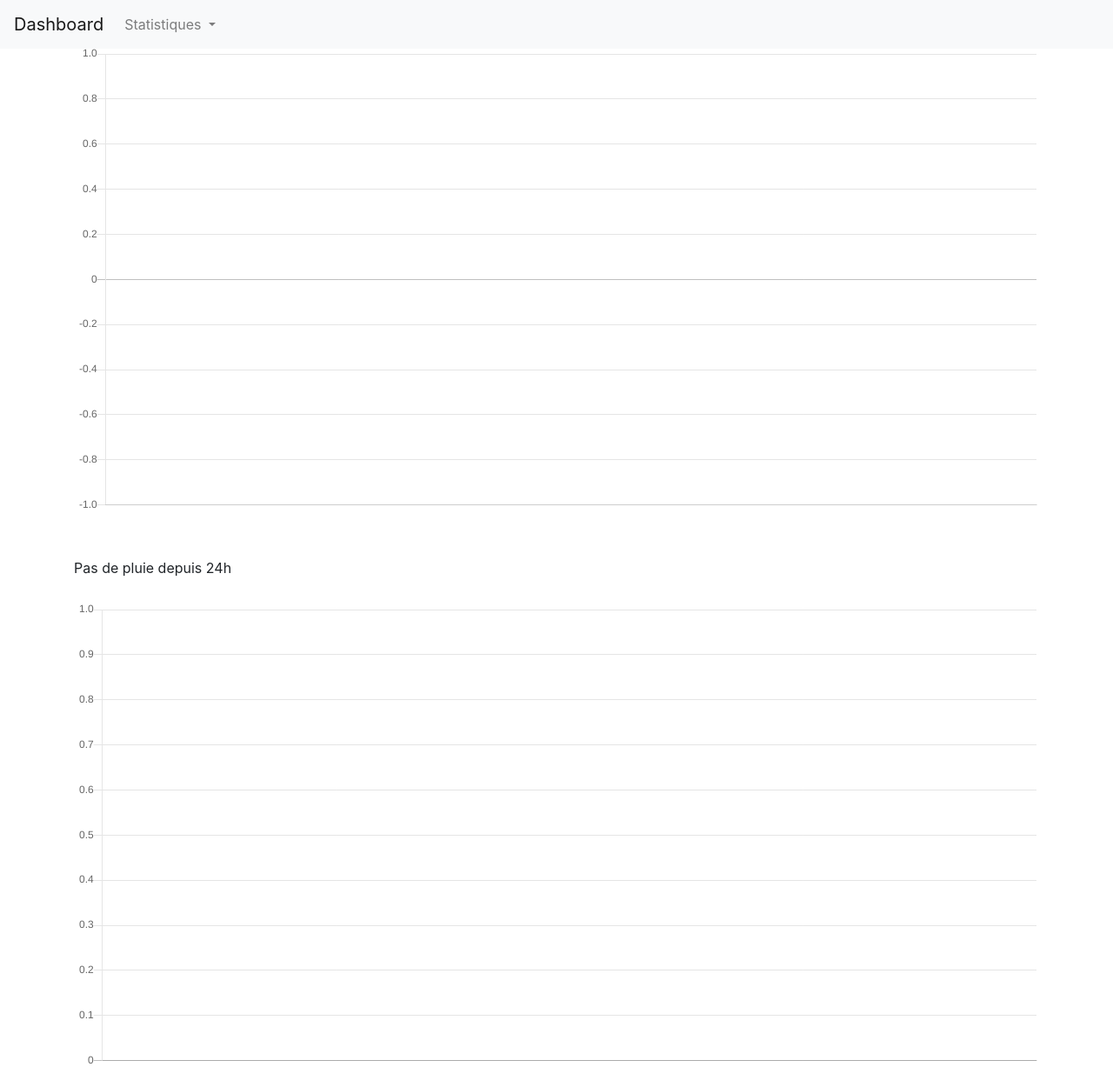
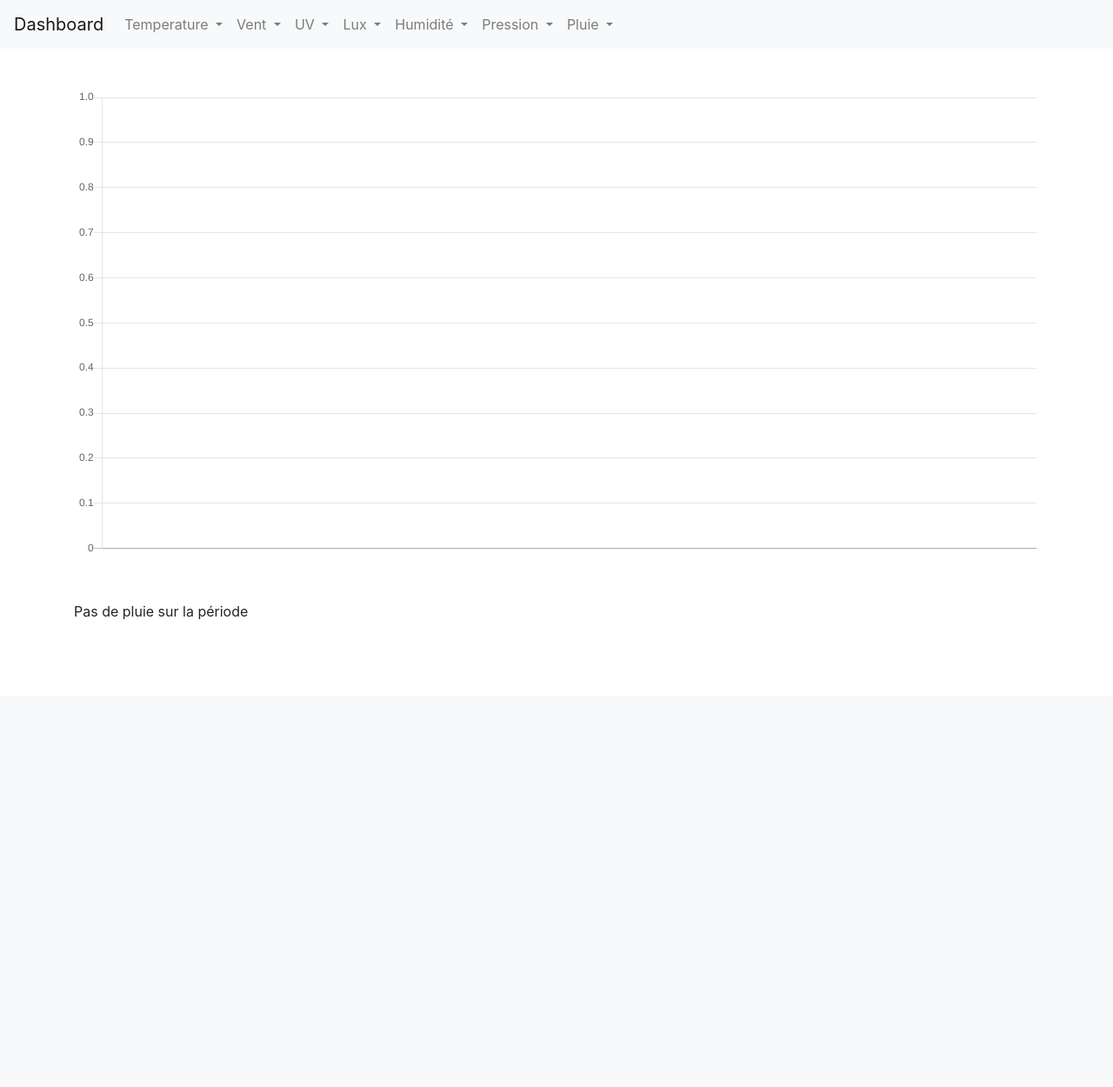
Before and after one commit to VivienCormier/weather-station-web, a Django app: page /statistics/rain/ in a window 1280 px wide. Shown: the whole page at 87% size. After the commit the page ends 712 px from the top, so only its background shows below. Run offline with Django 3.2, Linux system fonts and the light colour scheme; data that the repository does not hold is empty; some libraries are stand-ins or nearby versions.

Commit message:
improve menu

```diff
--- a/weather_station/templates/layout/base.html
+++ b/weather_station/templates/layout/base.html
@@ -12,7 +12,7 @@
     <script type="text/javascript" src="{% static "Chart.min.js" %}"></script>
 </head>
 <body>
-        <nav class="navbar navbar-expand-lg navbar-light bg-light">
+        <nav class="navbar navbar-expand-lg navbar-light bg-light" style="margin-bottom: 50px;">
             <a class="navbar-brand" href="{% url 'index' %}">Dashboard</a>
             <button class="navbar-toggler" type="button" data-toggle="collapse" data-target="#navbarSupportedContent" aria-controls="navbarSupportedContent" aria-expanded="false" aria-label="Toggle navigation">
                 <span class="navbar-toggler-icon"></span>
@@ -20,17 +20,60 @@
             <div class="collapse navbar-collapse" id="navbarSupportedContent">
                 <ul class="navbar-nav mr-auto">
                 <li class="nav-item dropdown">
-                    <a class="nav-link dropdown-toggle" href="{% url 'statistics' %}" id="navbarDropdown" role="button" data-toggle="dropdown" aria-haspopup="true" aria-expanded="false">
-                    Statistiques
+                    <a class="nav-link dropdown-toggle" href="{% url 'temperature' %}" id="navbarDropdown" role="button" data-toggle="dropdown" aria-haspopup="true" aria-expanded="false">
+                        Temperature
                     </a>
                     <div class="dropdown-menu" aria-labelledby="navbarDropdown">
-                    <a class="dropdown-item" href="{% url 'temperature' %}">Temperature</a>
-                    <a class="dropdown-item" href="{% url 'wind' %}">Vent</a>
-                    <a class="dropdown-item" href="{% url 'uv' %}">UV</a>
-                    <a class="dropdown-item" href="{% url 'lux' %}">Lux</a>
-                    <a class="dropdown-item" href="{% url 'humidity' %}">Humidité</a>
-                    <a class="dropdown-item" href="{% url 'pressure' %}">Pression</a>
-                    <a class="dropdown-item" href="{% url 'rain' %}">Pluie</a>
+                        <a class="dropdown-item" href="{% url 'temperature' %}">Aujourd'hui</a>
+                    </div>
+                </li>
+                <li class="nav-item dropdown">
+                    <a class="nav-link dropdown-toggle" href="{% url 'wind' %}" id="navbarDropdown" role="button" data-toggle="dropdown" aria-haspopup="true" aria-expanded="false">
+                    Vent
+                    </a>
+                    <div class="dropdown-menu" aria-labelledby="navbarDropdown">
+                        <a class="dropdown-item" href="{% url 'wind' %}">Aujourd'hui</a>
+                    </div>
+                </li>
+                <li class="nav-item dropdown">
+                    <a class="nav-link dropdown-toggle" href="{% url 'uv' %}" id="navbarDropdown" role="button" data-toggle="dropdown" aria-haspopup="true" aria-expanded="false">
+                    UV
+                    </a>
+                    <div class="dropdown-menu" aria-labelledby="navbarDropdown">
+                        <a class="dropdown-item" href="{% url 'uv' %}">Aujourd'hui</a>
+                    </div>
+                </li>
+                <li class="nav-item dropdown">
+                    <a class="nav-link dropdown-toggle" href="{% url 'lux' %}" id="navbarDropdown" role="button" data-toggle="dropdown" aria-haspopup="true" aria-expanded="false">
+                    Lux
+                    </a>
+                    <div class="dropdown-menu" aria-labelledby="navbarDropdown">
+                        <a class="dropdown-item" href="{% url 'lux' %}">Aujourd'hui</a>
+                    </div>
+                </li>
+                <li class="nav-item dropdown">
+                    <a class="nav-link dropdown-toggle" href="{% url 'humidity' %}" id="navbarDropdown" role="button" data-toggle="dropdown" aria-haspopup="true" aria-expanded="false">
+                        Humidité
+                    </a>
+                    <div class="dropdown-menu" aria-labelledby="navbarDropdown">
+                        <a class="dropdown-item" href="{% url 'humidity' %}">Aujourd'hui</a>
+                    </div>
+                </li>
+                <li class="nav-item dropdown">
+                    <a class="nav-link dropdown-toggle" href="{% url 'pressure' %}" id="navbarDropdown" role="button" data-toggle="dropdown" aria-haspopup="true" aria-expanded="false">
+                        Pression
+                    </a>
+                    <div class="dropdown-menu" aria-labelledby="navbarDropdown">
+                        <a class="dropdown-item" href="{% url 'pressure' %}">Aujourd'hui</a>
+                    </div>
+                </li>
+                <li class="nav-item dropdown">
+                    <a class="nav-link dropdown-toggle" href="{% url 'rain' %}" id="navbarDropdown" role="button" data-toggle="dropdown" aria-haspopup="true" aria-expanded="false">
+                        Pluie
+                    </a>
+                    <div class="dropdown-menu" aria-labelledby="navbarDropdown">
+                        <a class="dropdown-item" href="{% url 'rain' %}">Aujourd'hui</a>
+                        <a class="dropdown-item" href="{% url 'rain' 'month' %}">Année</a>
                     </div>
                 </li>
                 </ul>
--- a/weather_station/templates/rain.html
+++ b/weather_station/templates/rain.html
@@ -10,22 +10,17 @@
         </div>
         <div class="row">
                 <div class="col-sm" style="margin-top: 30px;">
-                    {% if sum.rain_fall__sum %}Total sur les dernières 24h: {{ sum.rain_fall__sum }}mm{% else %}Pas de pluie depuis 24h{% endif %}
-                </div>
-        </div>
-        <div class="row" style="margin-top: 30px;">
-                <div class="col-sm">
-                    <canvas id="sum_rain"></canvas>
+                    {% if sum.rain_fall__sum %}Total sur la période: {{ sum.rain_fall__sum }}mm{% else %}Pas de pluie sur la période{% endif %}
                 </div>
         </div>
     </div>
     <script>
-        var config1 = {
+        var config = {
             type: 'line',
             data: {
                 labels: [
                         {% for measurement in measurements %}
-                            '{{ measurement.created_at|timezone:"Europe/Paris"|date:"G:i" }}',
+                            '{{ measurement.date }}',
                         {% endfor %}
                     ],
                 datasets: [{
@@ -34,55 +29,6 @@
                     borderColor: "#5893d4",
                     data: [
                         {% for measurement in measurements %}
-                            {{ measurement.rain_fall|default_if_none:0 }},
-                        {% endfor %}
-                    ],
-                    fill: false,
-                }]
-            },
-            options: {
-                responsive: true,
-                legend: {
-                    display: false
-                },
-                tooltips: {
-                    mode: 'index',
-                    intersect: false,
-                },
-                hover: {
-                    mode: 'nearest',
-                    intersect: true
-                },
-                scales: {
-                    xAxes: [{
-                        display: true,
-                        scaleLabel: {
-                            display: false,
-                        }
-                    }],
-                    yAxes: [{
-                        display: true,
-                        scaleLabel: {
-                            display: false,
-                        }
-                    }]
-                }
-            }
-        };
-        var config2 = {
-            type: 'bar',
-            data: {
-                labels: [
-                        {% for measurement in measurements_by_years %}
-                            '{{ measurement.date }}',
-                        {% endfor %}
-                    ],
-                datasets: [{
-                    label: 'Pluie',
-                    backgroundColor: "#5893d4",
-                    borderColor: "#5893d4",
-                    data: [
-                        {% for measurement in measurements_by_years %}
                             {{ measurement.data }},
                         {% endfor %}
                     ],
@@ -115,18 +61,16 @@
                             display: false,
                         },
                         ticks: {
-                beginAtZero: true
-            }
+                            beginAtZero: true
+                        }
                     }]
                 }
             }
         };
 
         window.onload = function() {
-            var ctx2 = document.getElementById('sum_rain').getContext('2d');
-            window.myLine = new Chart(ctx2, config2);
-            var ctx1 = document.getElementById('rain').getContext('2d');
-            window.myLine = new Chart(ctx1, config1);
+            var ctx = document.getElementById('rain').getContext('2d');
+            window.myLine = new Chart(ctx, config);
         };
     </script>
 {% endblock %}
--- a/weather_station/urls.py
+++ b/weather_station/urls.py
@@ -27,5 +27,6 @@ urlpatterns = [
     path("statistics/humidity/", views.humidity, name="humidity"),
     path("statistics/pressure/", views.pressure, name="pressure"),
     path("statistics/rain/", views.rain, name="rain"),
+    path("statistics/rain/<str:slice>/", views.rain, name="rain"),
     path("admin/", admin.site.urls),
 ]
--- a/weather_station/utils.py
+++ b/weather_station/utils.py
@@ -1,4 +1,8 @@
+import pytz
+
+
 def group_measurements(query_set, data, slice, aggregate_type):
+    fr = pytz.timezone("Europe/Paris")
     raw_data = {}
     dates = []
     for measurement in query_set.order_by("created_at"):
@@ -7,7 +11,9 @@ def group_measurements(query_set, data, slice, aggregate_type):
             continue
         date = None
         if slice == "month":
-            date = measurement.created_at.strftime("%b %y")
+            date = measurement.created_at.astimezone(fr).strftime("%b %y")
+        elif slice == "hour":
+            date = measurement.created_at.astimezone(fr).strftime("%H:%M")
         if date not in dates:
             dates.append(date)
         m = raw_data.get(date, None)
--- a/weather_station/views.py
+++ b/weather_station/views.py
@@ -104,18 +104,20 @@ def lux(request):
     return render(request, "lux.html", context={"measurements": measurements})
 
 
-def rain(request):
-    time_threshold = datetime.now() - timedelta(hours=24)
-    measurements = (
+def rain(request, slice="hour"):
+    time_threshold = datetime.now() - timedelta(days=365)
+    if slice == "hour":
+        time_threshold = datetime.now() - timedelta(hours=24)
+
+    measurements_rain = (
         Measurement.objects.filter(created_at__gt=time_threshold)
         .order_by("created_at")
         .values("rain_fall", "created_at")
     )
-    time_threshold = datetime.now() - timedelta(days=365)
-    measurements_by_years = group_measurements(
+    measurements = group_measurements(
         Measurement.objects.filter(created_at__gt=time_threshold),
         "rain_fall",
-        "month",
+        slice,
         "sum",
     )
     return render(
@@ -123,7 +125,6 @@ def rain(request):
         "rain.html",
         context={
             "measurements": measurements,
-            "measurements_by_years": measurements_by_years,
-            "sum": measurements.aggregate(Sum("rain_fall")),
+            "sum": measurements_rain.aggregate(Sum("rain_fall")),
         },
     )
```
